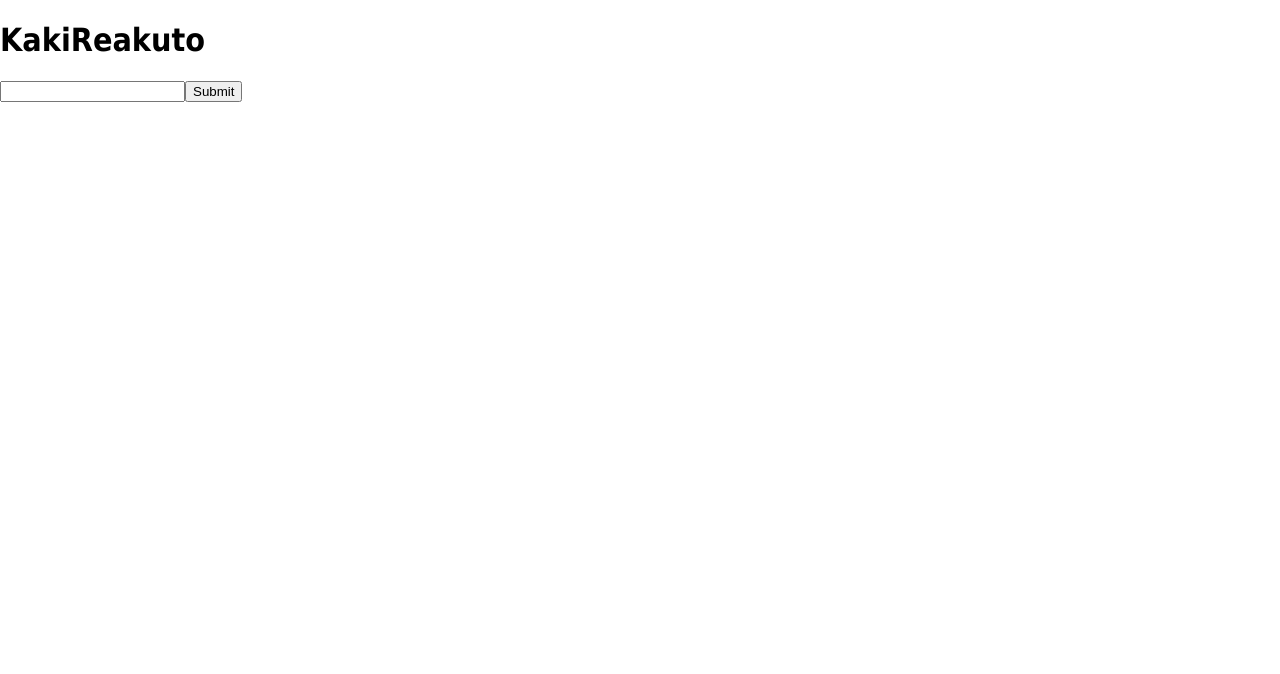
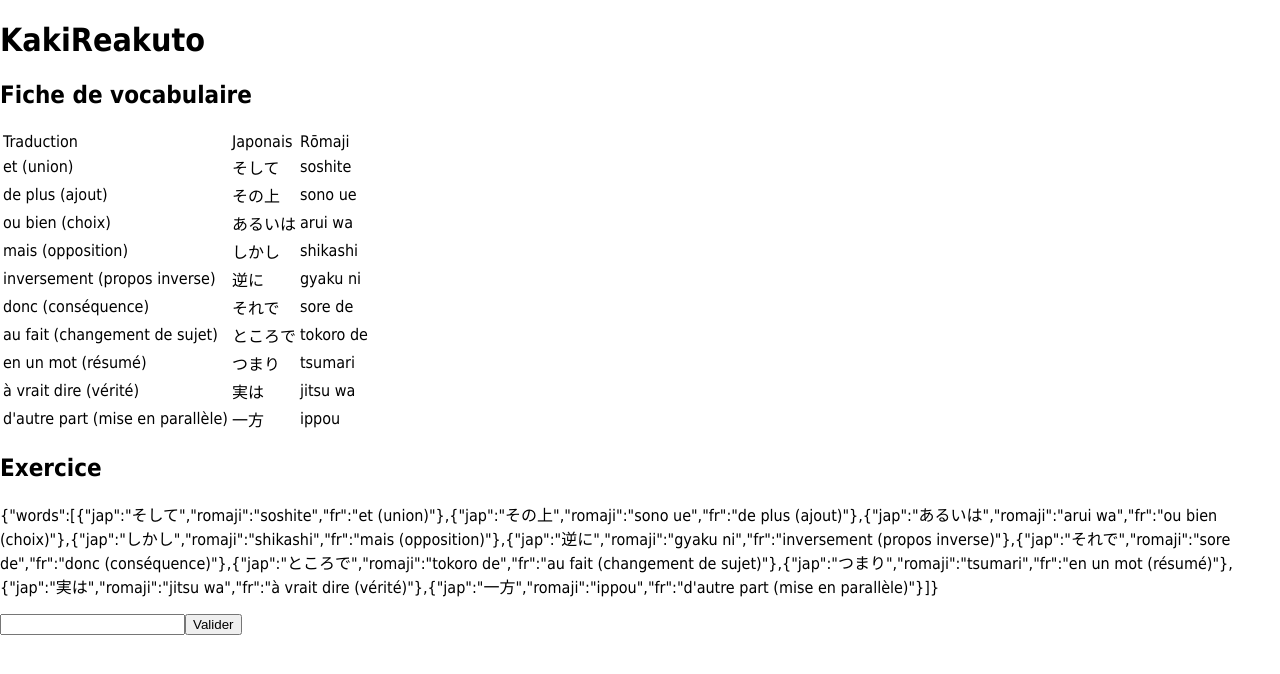
Before and after one commit to joeljpresent/kakiriakuto, a React (Create React App) app: page / in a window 1280 px wide. Shown: the top 674 px of the page. Built offline with nearby package versions, Linux system fonts and the light colour scheme.

Commit message:
Create VocabTable

```diff
--- a/src/App.tsx
+++ b/src/App.tsx
@@ -1,11 +1,15 @@
 import React from 'react';
 import VocabExercise from './VocabExercise';
+import VocabTable from './VocabTable';
 
 class App extends React.Component {
   render() {
     return (
       <header>
         <h1>KakiReakuto</h1>
+        <h2>Fiche de vocabulaire</h2>
+        <VocabTable />
+        <h2>Exercice</h2>
         <VocabExercise />
       </header>
     );
--- a/src/VocabExercise.tsx
+++ b/src/VocabExercise.tsx
@@ -1,4 +1,5 @@
 import React from 'react';
+import vocab from "./vocab/conjonctions.json";
 
 class VocabExercise extends React.Component<Props, State> {
     constructor(props: Props) {
@@ -21,8 +22,9 @@ class VocabExercise extends React.Component<Props, State> {
     render() {
         return (
             <form onSubmit={this.handleSubmit}>
+                <p>{JSON.stringify(vocab)}</p>
                 <input type="text" value={this.state.inputText} onChange={this.handleChange} />
-                <input type="submit" />
+                <input type="submit" value="Valider" />
             </form>
         );
     }
--- /dev/null
+++ b/src/VocabTable.tsx
@@ -0,0 +1,27 @@
+import React from "react";
+import vocab from "./vocab/conjonctions.json";
+
+class VocabTable extends React.Component {
+    render() {
+        return (
+            <table>
+                <thead>
+                    <td>Traduction</td>
+                    <td>Japonais</td>
+                    <td>Rōmaji</td>
+                </thead>
+                <tbody>
+                {
+                    vocab.words.map((line, index) => <tr key={line.fr + index}>
+                        <td>{line.fr}</td>
+                        <td>{line.jap}</td>
+                        <td>{line.romaji}</td>
+                    </tr>)
+                }
+                </tbody>
+            </table>
+        );
+    }
+}
+
+export default VocabTable;
--- /dev/null
+++ b/src/vocab/conjonctions.json
@@ -0,0 +1,54 @@
+{
+ "words": [
+  {
+   "jap": "そして",
+   "romaji": "soshite",
+   "fr": "et (union)"
+  },
+  {
+   "jap": "その上",
+   "romaji": "sono ue",
+   "fr": "de plus (ajout)"
+  },
+  {
+   "jap": "あるいは",
+   "romaji": "arui wa",
+   "fr": "ou bien (choix)"
+  },
+  {
+   "jap": "しかし",
+   "romaji": "shikashi",
+   "fr": "mais (opposition)"
+  },
+  {
+   "jap": "逆に",
+   "romaji": "gyaku ni",
+   "fr": "inversement (propos inverse)"
+  },
+  {
+   "jap": "それで",
+   "romaji": "sore de",
+   "fr": "donc (conséquence)"
+  },
+  {
+   "jap": "ところで",
+   "romaji": "tokoro de",
+   "fr": "au fait (changement de sujet)"
+  },
+  {
+   "jap": "つまり",
+   "romaji": "tsumari",
+   "fr": "en un mot (résumé)"
+  },
+  {
+   "jap": "実は",
+   "romaji": "jitsu wa",
+   "fr": "à vrait dire (vérité)"
+  },
+  {
+   "jap": "一方",
+   "romaji": "ippou",
+   "fr": "d'autre part (mise en parallèle)"
+  }
+ ]
+}
```
